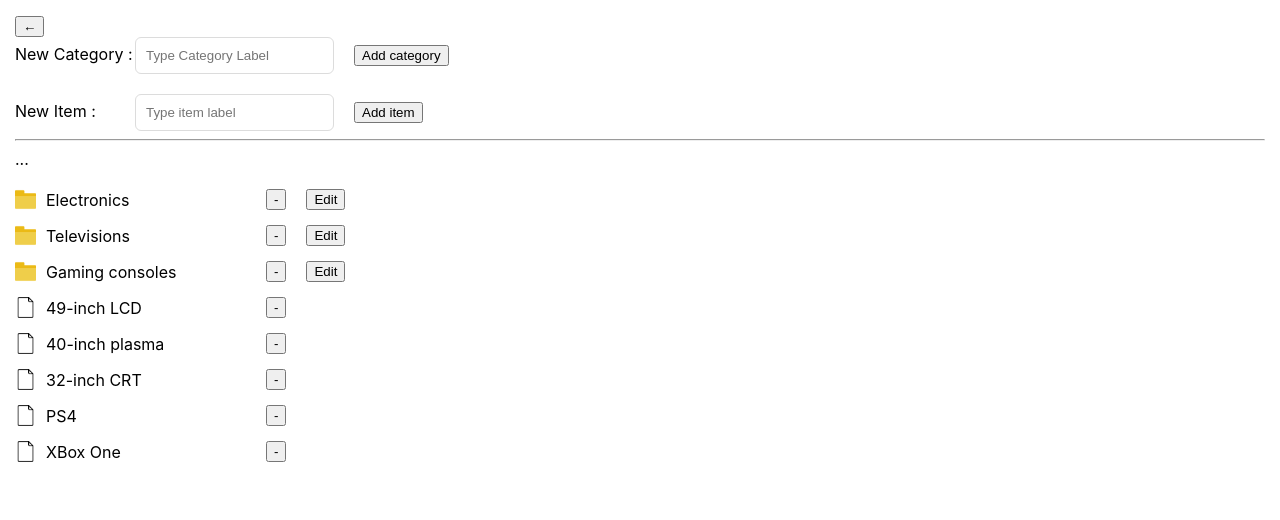
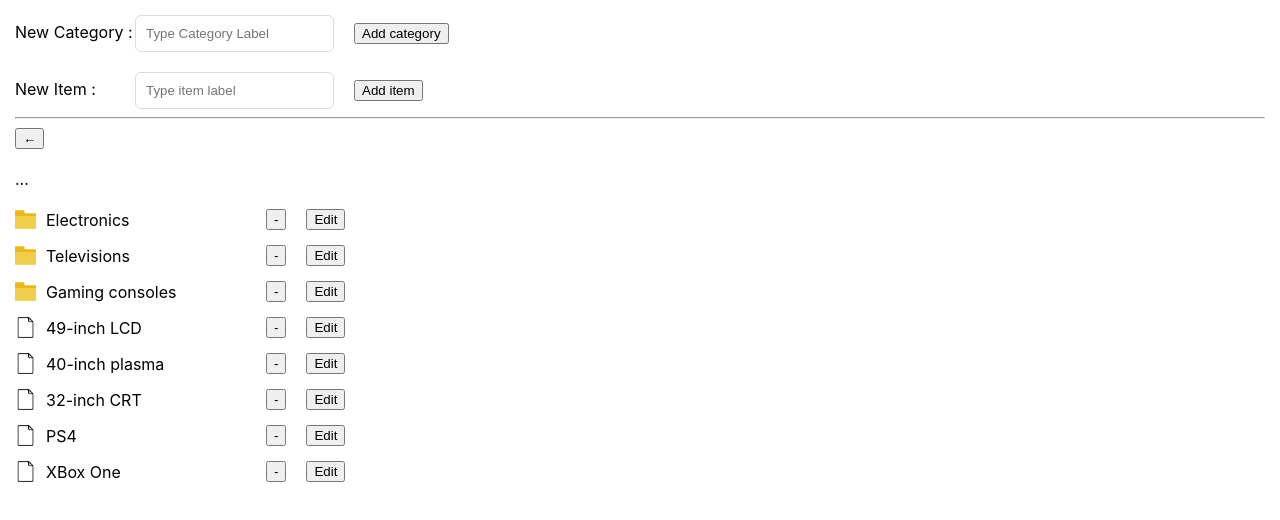
Before and after one commit to Colt-ain/ts-react, a React (Create React App) app: page / in a window 1280 px wide. Shown: the top 520 px of the page. Built offline with nearby package versions, Linux system fonts and the light colour scheme.

Commit message:
Add edit for items. fix tests

```diff
--- a/src/App.css
+++ b/src/App.css
@@ -61,3 +61,7 @@
 .edit.margin {
   margin-left: 63px;
 }
+
+.back-btn {
+  margin-bottom: 20px;
+}
--- a/src/App.tsx
+++ b/src/App.tsx
@@ -63,10 +63,10 @@
 
 		return (
 			<div>
-				<BackBtn />
 				<NewCategoryForm  onAdd={createCategory} />
 				<NewItemForm onAdd={createItem}/>
 				<hr/>
+				<BackBtn />
 				<CurrentPath path={currentPath} />
 				<CategoryList
 					enterCategory={enterCategory}
--- a/src/components/Category.tsx
+++ b/src/components/Category.tsx
@@ -1,4 +1,4 @@
-import React, {Component, SyntheticEvent, createRef} from 'react';
+import React, {Component} from 'react';
 import { connect } from "react-redux";
 import { enterCategory, editElement } from '../actions/common';
 import RemoveBtn from './RemoveBtn';
--- a/src/components/Item.tsx
+++ b/src/components/Item.tsx
@@ -1,21 +1,105 @@
-import React from 'react';
+// import React from 'react';
+// import Icon from './Icon';
+// import RemoveBtn from './RemoveBtn';
+
+// interface ItemInterface {
+// 	id: string;
+// 	label: string;
+// 	parentId?: string;
+// }
+//
+// export default function Item(props: { item: ItemInterface; onRemove: any }) {
+// 	const { item, onRemove } = props;
+//
+// 	return(
+// 		<div className='item'>
+// 			<Icon type={'file'} />
+// 			<div className='name'>{ item.label }</div>
+// 			<RemoveBtn id={item.id} onRemove={onRemove} />
+// 		</div>
+// 	);
+// };
+
+import React, {Component} from 'react';
+import RemoveBtn from './RemoveBtn';
 import Icon from './Icon';
-import RemoveBtn from './RemoveBtn';
 
-interface ItemInterface {
-	id: string;
+const actions = {
+	onRemove: () => true,
+	editElement: (updatedItem: any) => true,
+};
+
+interface ItemState {
+	isEdit: boolean;
+	value: string;
+}
+
+interface ItemComponent {
 	label: string;
 	parentId?: string;
+	id: string;
+	onRemove: typeof actions.onRemove;
+	editElement: typeof actions.editElement;
 }
 
-export default function Item(props: { item: ItemInterface; onRemove: any }) {
-	const { item, onRemove } = props;
+interface ItemProps {
+	label: string;
+	parentId?: string;
+	id: string;
+}
 
-	return(
-		<div className='item'>
-			<Icon type={'file'} />
-			<div className='name'>{ item.label }</div>
-			<RemoveBtn id={item.id} onRemove={onRemove} />
-		</div>
-	);
-};
+class Item extends Component<ItemComponent, ItemState> {
+	constructor(props: ItemComponent) {
+		super(props);
+
+		this.state = {
+			isEdit: false,
+			value: props.label,
+		};
+
+
+		this.editElement = this.editElement.bind(this);
+		this.onChange = this.onChange.bind(this);
+	}
+
+	editElement(e: React.SyntheticEvent<EventTarget>) {
+		e.stopPropagation();
+
+		this.setState((prevState) => ({ isEdit: !prevState.isEdit }));
+	}
+
+	onChange(e: any) {
+		const { id, editElement } = this.props;
+		const label: string = e.target.value;
+		const updatedItem = { id, label };
+
+		this.setState({ value: label });
+		editElement(updatedItem);
+	}
+
+	onInputClick(e: React.SyntheticEvent<EventTarget>) {
+		e.stopPropagation();
+	}
+
+	render() {
+		const { isEdit, value } = this.state;
+		const { label, onRemove, id } = this.props;
+
+		return (
+			<div className='category'>
+				<Icon type={'item'} />
+				{
+					isEdit
+						? <input onClick={this.onInputClick} onChange={this.onChange} type="text" value={value}/>
+						: <div className='name'>{ label }</div>
+				}
+
+				{ !isEdit && <RemoveBtn id={id} onRemove={onRemove} /> }
+
+				<button onClick={this.editElement} className={`edit${isEdit ? ' margin' : ''}`}>{isEdit ? 'Save' : 'Edit'}</button>
+			</div>
+		);
+	}
+}
+
+export default Item;
--- a/src/components/ItemsList.tsx
+++ b/src/components/ItemsList.tsx
@@ -1,5 +1,7 @@
 import React, {Component} from 'react';
 import Item from './Item';
+import { editElement } from '../actions/common';
+import { connect } from 'react-redux';
 
 interface Items {
 	id: string;
@@ -10,15 +12,16 @@
 class ItemsList extends Component<{
 	items: Array<Items>;
 	onRemove: any;
+	editElement: any;
 }> {
 	render() {
-		const { items, onRemove } = this.props;
+		const { items, onRemove, editElement } = this.props;
 
 		return (
 			<div className='items-list'>
 				{
 					items.map((item, i) => {
-						return <Item onRemove={onRemove} item={item} key={i} />
+						return <Item editElement={editElement} onRemove={onRemove} id={item.id} label={item.label} key={i} />
 					})
 				}
 			</div>
@@ -26,5 +29,4 @@
 	}
 }
 
-
-export default ItemsList;
+export default connect(null, { editElement })(ItemsList);
--- a/src/fixtures/Items.ts
+++ b/src/fixtures/Items.ts
@@ -18,7 +18,7 @@
 		parentId: '',
 	},
 	{
-		id: '98734',
+		id: '98554',
 		label: 'PS4',
 		children: [],
 		parentId: '',
--- a/src/reducer/common/index.ts
+++ b/src/reducer/common/index.ts
@@ -1,6 +1,5 @@
 import ACTION_TYPES from '../../actions/types';
 import fixtures from '../../fixtures';
-import InitialStateInterface from '../../interfaces/InitialState.interface';
 import CategoryInterface from '../../interfaces/Category.interface';
 
 interface ActionInterface {
```
Also changed, not shown: 1 other file (tests, documents, lock files or other folders).
